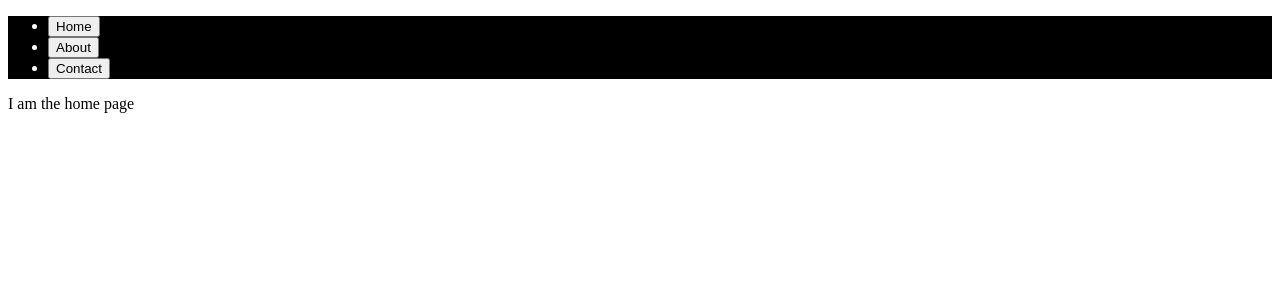
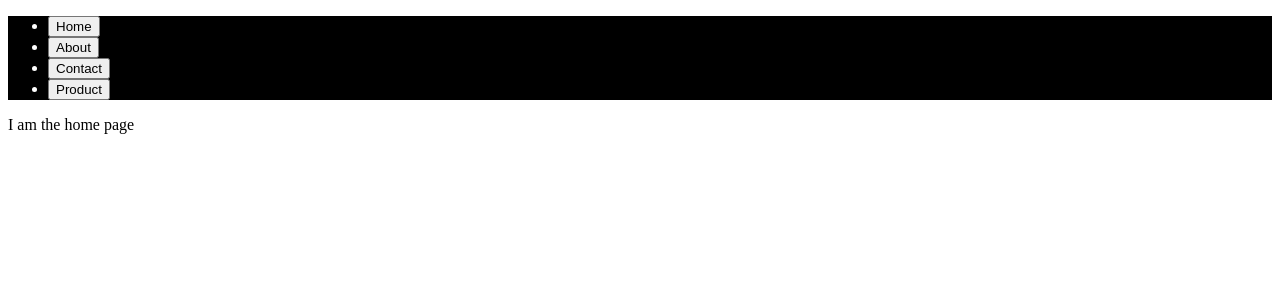
Before and after one commit to ajit202006/SinQlarity-Learning, a JavaScript app in the folder React/routing-in-react/: page / in a window 1280 px wide. Shown: the top 300 px of the page. Built offline with nearby package versions, Linux system fonts and the light colour scheme.

Commit message:
Added route to product page in Main Menu

```diff
--- a/React/routing-in-react/src/components/MainMenu.js
+++ b/React/routing-in-react/src/components/MainMenu.js
@@ -8,6 +8,7 @@ function MainMenu(){
                     <li><Link to="/"><button>Home</button></Link></li>
                     <li><Link to="/about"><button>About</button></Link></li>
                     <li><Link to="/contact"><button>Contact</button></Link></li>
+                    <li><Link to="/product"><button>Product</button></Link></li>
                 </ul>
             </nav>
         </header>
```
